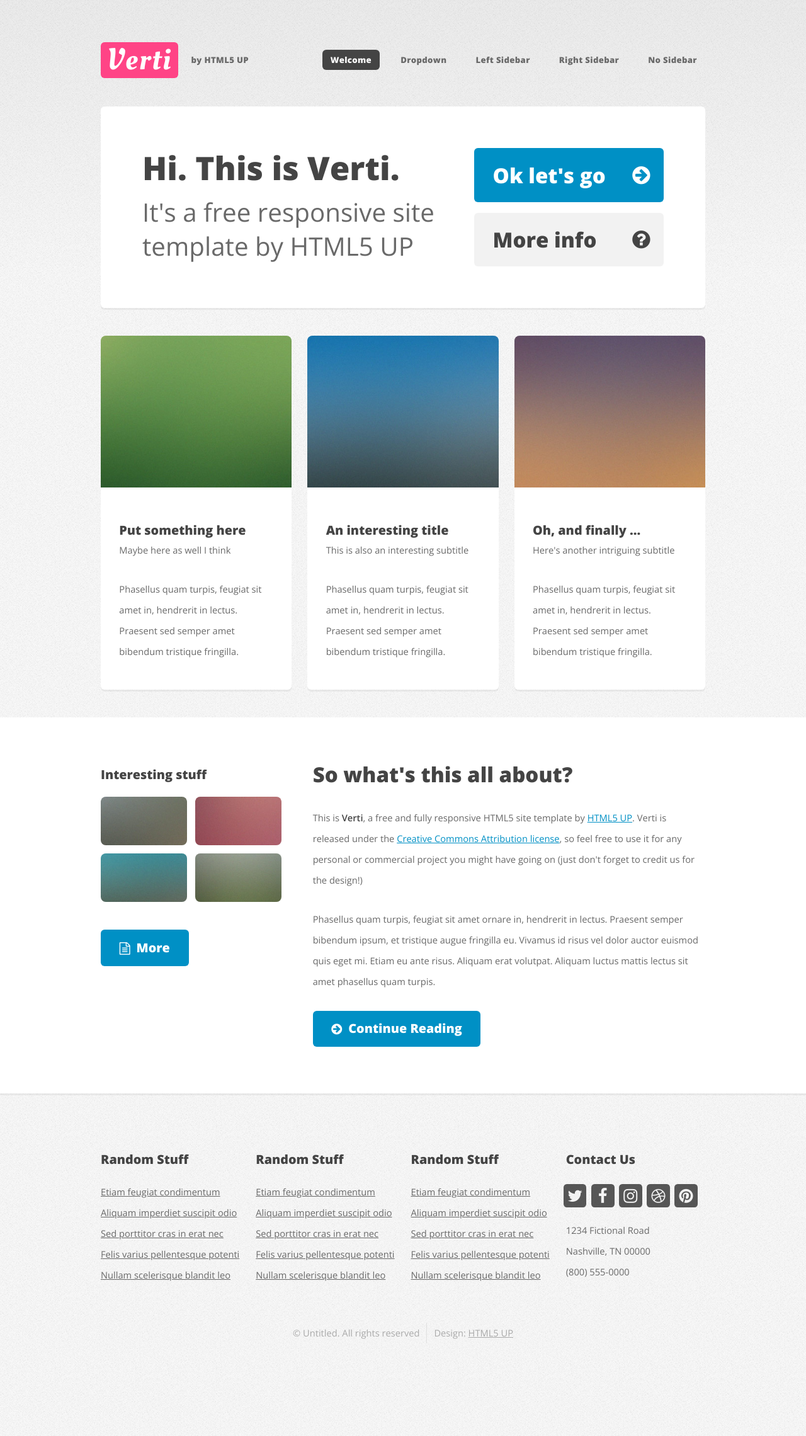
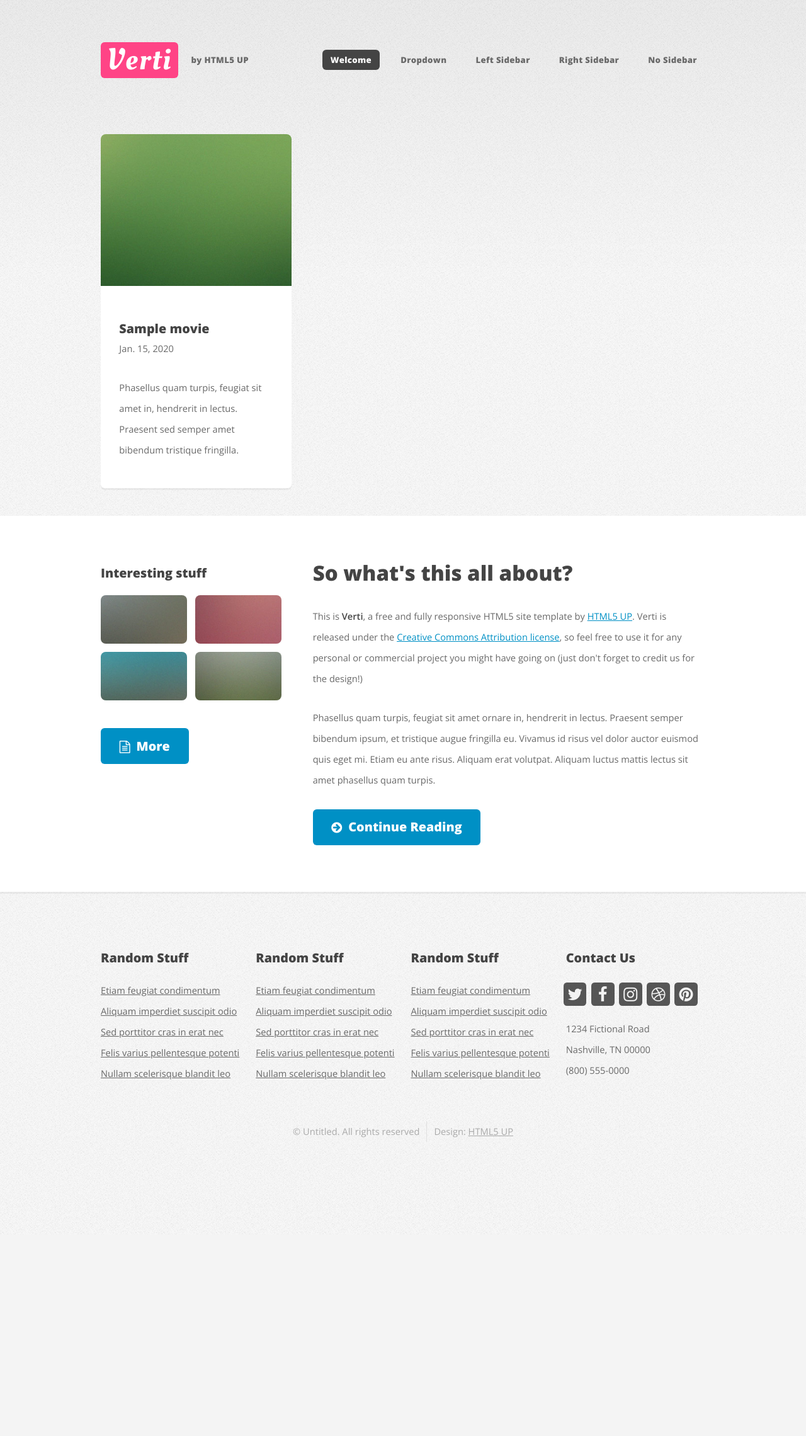
Before and after one commit to essanpupil/bdfi, a Django app: page / in a window 1280 px wide. Shown: the whole page at 63% size. After the commit the page ends 1813 px from the top, so only its background shows below. Run offline with Django 3.2, Linux system fonts and the light colour scheme; tables that the repository leaves empty hold one stand-in row (values such as "Sample post"); some libraries are stand-ins or nearby versions.

Commit message:
Display featue film & remove header in index page

```diff
--- a/movie/templates/movie/index.html
+++ b/movie/templates/movie/index.html
@@ -7,7 +7,7 @@
 -->
 <html>
 	<head>
-		<title>Verti by HTML5 UP</title>
+		<title>BDFI, Indonesian Film Database</title>
 		<meta charset="utf-8" />
 		<meta name="viewport" content="width=device-width, initial-scale=1, user-scalable=no" />
 		<link rel="stylesheet" href="{% static 'movie/css/main.css' %}" />
@@ -31,7 +31,6 @@
 	</head>
 	<body class="is-preload homepage">
 		<div id="page-wrapper">
-
 			<!-- Header -->
             <div id="header-wrapper">
                 <header id="header" class="container">
@@ -72,73 +71,25 @@
                 </header>
             </div>
 
-			<!-- Banner -->
-				<div id="banner-wrapper">
-					<div id="banner" class="box container">
-						<div class="row">
-							<div class="col-7 col-12-medium">
-								<h2>Hi. This is Verti.</h2>
-								<p>It's a free responsive site template by HTML5 UP</p>
-							</div>
-							<div class="col-5 col-12-medium">
-								<ul>
-									<li><a href="#" class="button large icon fa-arrow-circle-right">Ok let's go</a></li>
-									<li><a href="#" class="button alt large icon fa-question-circle">More info</a></li>
-								</ul>
-							</div>
-						</div>
-					</div>
-				</div>
-
 			<!-- Features -->
             <div id="features-wrapper">
                 <div class="container">
                     <div class="row">
+                        {% for film in feature_films %}
                         <div class="col-4 col-12-medium">
-
                             <!-- Box -->
                             <section class="box feature">
                                 <a href="#" class="image featured"><img src="{% static 'movie/images/pic01.jpg' %}" alt="" /></a>
                                 <div class="inner">
                                     <header>
-												<h2>Put something here</h2>
-												<p>Maybe here as well I think</p>
+                                        <h2>{{ film.title }}</h2>
+                                        <p>{{ film.release_date }}</p>
                                     </header>
                                     <p>Phasellus quam turpis, feugiat sit amet in, hendrerit in lectus. Praesent sed semper amet bibendum tristique fringilla.</p>
                                 </div>
                             </section>
-
                         </div>
-							<div class="col-4 col-12-medium">
-
-								<!-- Box -->
-									<section class="box feature">
-										<a href="#" class="image featured"><img src="{% static 'movie/images/pic02.jpg' %}" alt="" /></a>
-										<div class="inner">
-											<header>
-												<h2>An interesting title</h2>
-												<p>This is also an interesting subtitle</p>
-											</header>
-											<p>Phasellus quam turpis, feugiat sit amet in, hendrerit in lectus. Praesent sed semper amet bibendum tristique fringilla.</p>
-										</div>
-									</section>
-
-							</div>
-							<div class="col-4 col-12-medium">
-
-								<!-- Box -->
-									<section class="box feature">
-										<a href="#" class="image featured"><img src="{% static 'movie/images/pic03.jpg' %}" alt="" /></a>
-										<div class="inner">
-											<header>
-												<h2>Oh, and finally ...</h2>
-												<p>Here's another intriguing subtitle</p>
-											</header>
-											<p>Phasellus quam turpis, feugiat sit amet in, hendrerit in lectus. Praesent sed semper amet bibendum tristique fringilla.</p>
-										</div>
-									</section>
-
-							</div>
+                        {% endfor %}
                     </div>
                 </div>
             </div>
--- a/movie/views.py
+++ b/movie/views.py
@@ -1,8 +1,12 @@
 from django.shortcuts import render
+
+from movie.models import Movie
 
 
 def home(request):
-    return render(request, 'movie/index.html')
+    feature_films = Movie.objects.all()
+    context = {'feature_films': feature_films}
+    return render(request, 'movie/index.html', context)
 
 
 def left_sidebar(request):
```
Lines whose indentation alone changed are shown as unchanged.
